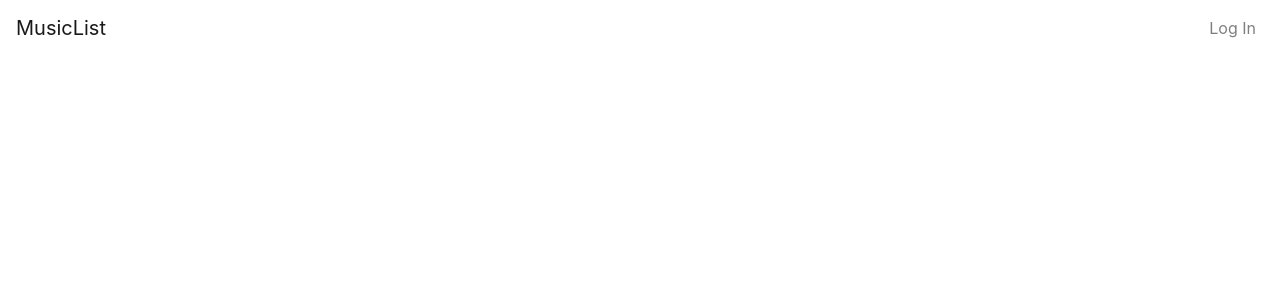
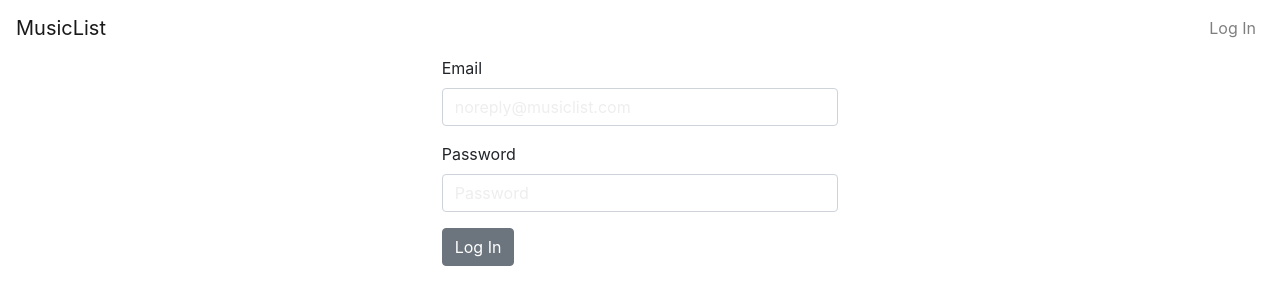
Before and after one commit to jimyandres/MusicList, a React app: page /account/login in a window 1280 px wide. Shown: the top 304 px of the page. Built offline with nearby package versions, Linux system fonts and the light colour scheme; the HTML template or start-up script is replaced by a standard one.

Commit message:
Login page added and some moinor changes in styling and webpack

```diff
--- a/package.json
+++ b/package.json
@@ -36,7 +36,7 @@
     "react-dom": "^16.4.0",
     "react-router-dom": "^4.2.2",
     "reactstrap": "^6.0.1",
-    "sass-loader": "^7.0.1",
+    "sass-loader": "^7.0.2",
     "style-loader": "^0.21.0",
     "webpack": "^4.10.2",
     "webpack-dev-middleware": "^3.1.3",
--- a/src/components/Template.jsx
+++ b/src/components/Template.jsx
@@ -3,6 +3,7 @@ import { BrowserRouter as Router, Route } from 'react-router-dom';
 
 import Header from './shared/Header';
 import HomePage from './home/HomePage';
+import LoginPage from './account/LoginPage';
 import ProfilePage from './account/ProfilePage';
 
 const Template = () => {
@@ -12,6 +13,7 @@ const Template = () => {
         <Header username="anonymous" />
         <section className="page-content container-fluid">
           <Route exact path="/" component={HomePage} />
+          <Route exact path="/account/login" component={LoginPage} />
           <Route path="/account/profile/:id" component={ProfilePage} />
         </section>
       </div>
--- /dev/null
+++ b/src/components/account/LoginPage.jsx
@@ -0,0 +1,40 @@
+import React, { Component } from 'react';
+import { Button, Form, FormGroup, Label, Input } from 'reactstrap';
+
+class LoginPage extends Component {
+  constructor(props) {
+    super(props);
+  }
+
+  render() {
+    return(
+      <div className="row justify-content-center">
+        <div className="col-10 col-sm-7 col-md-5 col-lg-4">
+          <Form>
+            <FormGroup>
+              <Label for="exampleEmail">Email</Label>
+              <Input
+                type="email"
+                name="email"
+                id="exampleEmail"
+                placeHolder="noreply@musiclist.com"
+              />
+            </FormGroup>
+            <FormGroup>
+              <Label for="examplePassword">Password</Label>
+              <Input
+                type="password"
+                name="password"
+                id="examplePassword"
+                placeHolder="Password"
+              />
+            </FormGroup>
+            <Button>Log In</Button>
+          </Form>
+        </div>
+      </div>
+    );
+  }
+}
+
+export default LoginPage;
--- /dev/null
+++ b/src/css/musiclist.scss
@@ -0,0 +1,8 @@
+header {
+  margin-bottom: 1erm;
+}
+
+.form-control::-webkit-input-placeholder { color: #EEE }
+.form-control::-moz-placeholder { color: #EEE }
+.form-control:-ms-input-placeholder { color: #EEE }
+.form-control:-moz-placeholder { color: #EEE }
--- a/src/index.jsx
+++ b/src/index.jsx
@@ -2,6 +2,7 @@ import React from 'react';
 import { render } from 'react-dom';
 import { AppContainer } from 'react-hot-loader';
 import 'bootstrap/dist/css/bootstrap.css';
+import './css/musiclist.scss';
 
 import Template from './components/Template';
 
--- a/webpack.config.js
+++ b/webpack.config.js
@@ -33,6 +33,20 @@ module.exports = {
           use: 'css-loader',
         }),
       },
+      {
+        test: /\.scss$/,
+        use: ExtractTextPlugin.extract({
+          use: [
+            {
+              loader: 'css-loader',
+            },
+            {
+              loader: 'sass-loader',
+            },
+          ],
+          fallback: 'style-loader',
+        }),
+      },
     ],
   },
   plugins: [
```
Also changed, not shown: 1 other file (tests, documents, lock files or other folders).
